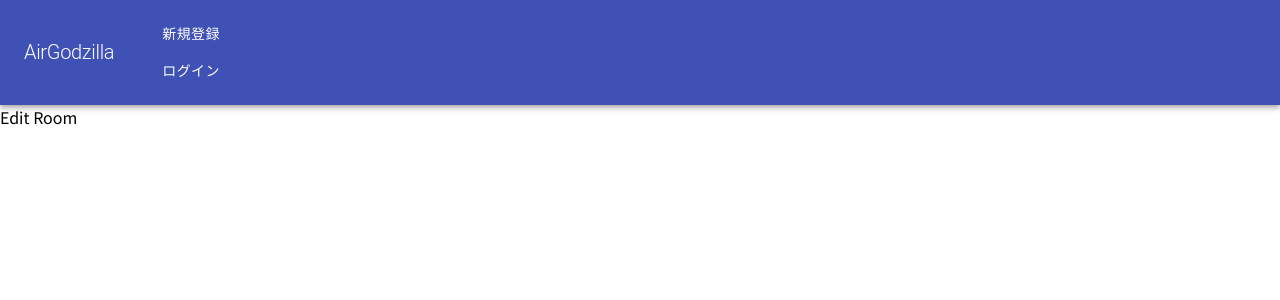
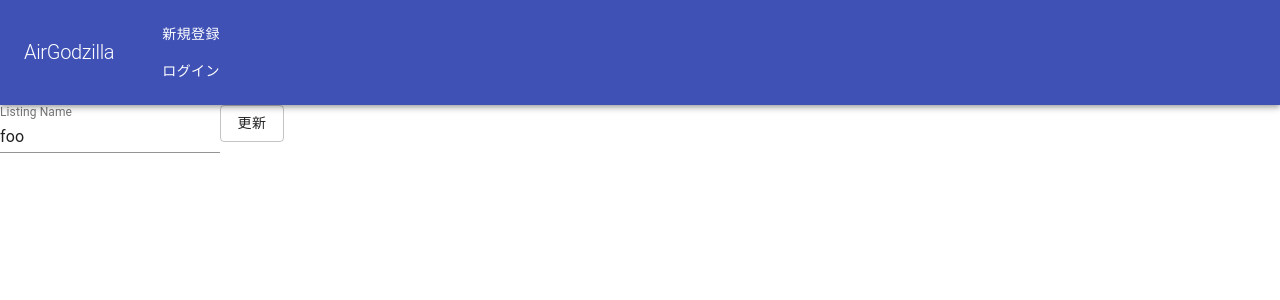
Before and after one commit to machamp0714/AirGodzilla, a React (Create React App) app in the folder front/: page /room/1/listing-name in a window 1280 px wide. Shown: the top 300 px of the page. Built offline with nearby package versions, Linux system fonts and the light colour scheme; no server answers.

Commit message:
Create Room ListingName Component

```diff
--- a/front/src/components/Rooms/RoomListingName.js
+++ b/front/src/components/Rooms/RoomListingName.js
@@ -2,13 +2,29 @@ import React from "react";
 import { connect } from "react-redux";
 import { editRoomRequest } from "../../store/actions/roomAction";
 
+import { TextField, Button } from "@material-ui/core";
+
 class RoomListingName extends React.Component {
+  constructor(props) {
+    super(props);
+    this.state = {
+      listing_name: ""
+    };
+  }
+
   UNSAFE_componentWillMount() {
     this.props.getRoom(this.props.match.params.id);
   }
 
   render() {
-    return <div>Edit Room</div>;
+    return (
+      <form>
+        <TextField id="listing_name" label="Listing Name" defaultValue="foo" />
+        <Button type="submit" variant="outlined">
+          更新
+        </Button>
+      </form>
+    );
   }
 }
 
```
